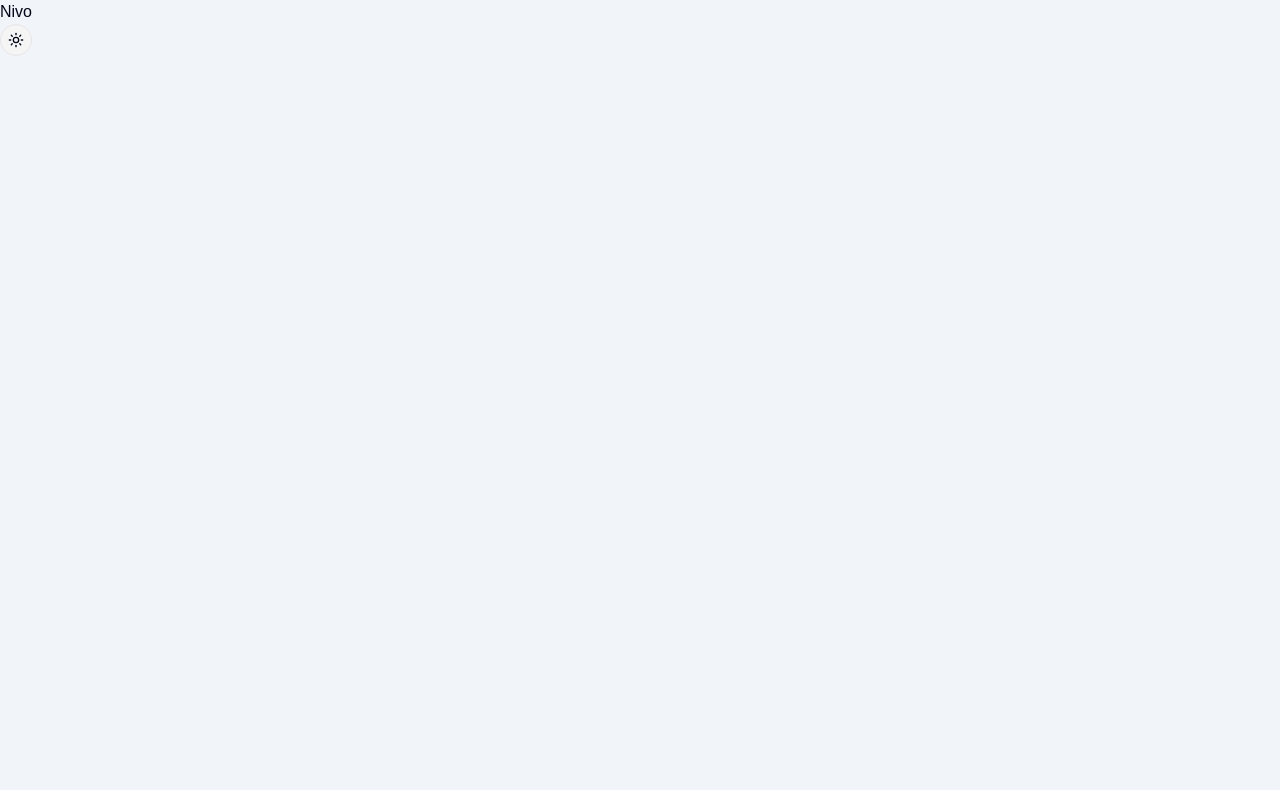
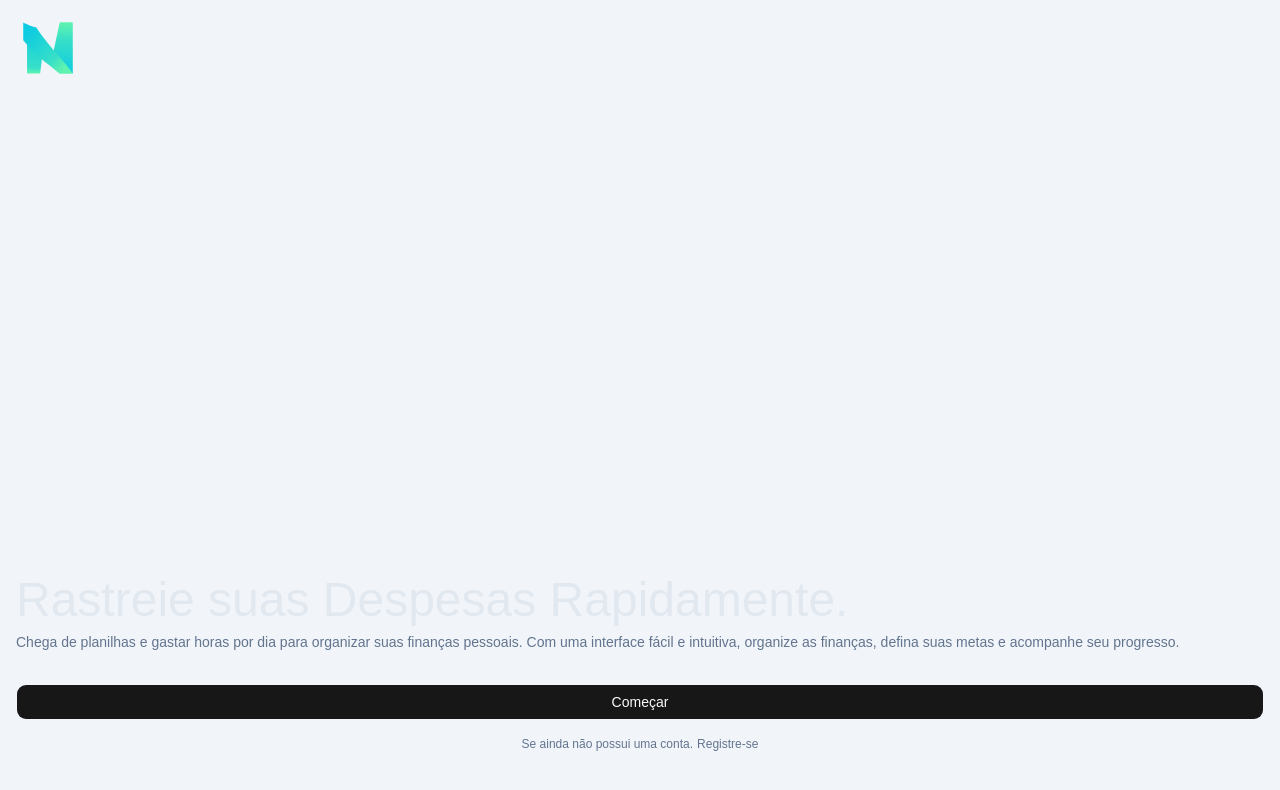
Before and after one commit to Maycomwill/nivo, a React (Vite) app in the folder web/: page / in a window 1280 px wide. Shown: the top 790 px of the page. Built offline with nearby package versions, Linux system fonts and the light colour scheme.

Commit message:
add: home page

```diff
--- a/web/index.html
+++ b/web/index.html
@@ -2,7 +2,7 @@
 <html lang="pt-BR">
   <head>
     <meta charset="UTF-8" />
-    <link rel="icon" type="image/svg+xml" href="/favicon.svg" />
+    <link rel="icon" type="image/svg+xml" href="/nivo.svg" />
     <meta name="viewport" content="width=device-width, initial-scale=1.0" />
     <title>Nivo</title>
   </head>
--- a/web/src/App.css
+++ b/web/src/App.css
@@ -4,6 +4,32 @@
 @import "@fontsource-variable/geist";
 
 @custom-variant dark (&:is(.dark *));
+
+
+@theme {
+  --color-aquamarine-50: #effef6;
+  --color-aquamarine-100: #dafeed;
+  --color-aquamarine-200: #b7fbdb;
+  --color-aquamarine-300: #60f3af;
+  --color-aquamarine-400: #41e79b;
+  --color-aquamarine-500: #18cf7b;
+  --color-aquamarine-600: #0dac64;
+  --color-aquamarine-700: #0e8750;
+  --color-aquamarine-800: #116a42;
+  --color-aquamarine-900: #105739;
+  --color-aquamarine-950: #03301e;
+  --color-scooter-50: #edfefe;
+  --color-scooter-100: #d0fbfd;
+  --color-scooter-200: #a7f5fa;
+  --color-scooter-300: #6bebf5;
+  --color-scooter-400: #28d7e8;
+  --color-scooter-500: #0dcbe1;
+  --color-scooter-600: #0d95ad;
+  --color-scooter-700: #12778c;
+  --color-scooter-800: #186072;
+  --color-scooter-900: #185061;
+  --color-scooter-950: #0a3442;
+}
 
 @theme inline {
   --font-heading: var(--font-sans);
@@ -121,9 +147,11 @@
   * {
     @apply border-border outline-ring/50;
   }
+
   body {
     @apply bg-background text-foreground;
   }
+
   html {
     @apply font-sans;
   }
--- a/web/src/App.tsx
+++ b/web/src/App.tsx
@@ -4,7 +4,7 @@ import CustomRouter from "./routes";
 
 function App() {
   return (
-    <div className="w-full min-h-screen text-slate-950 dark:text-slate-50 bg-slate-100 dark:bg-slate-950">
+    <div className="w-full min-h-screen p-4 flex flex-col items-start justify-start text-slate-950 dark:text-slate-50 bg-slate-100 dark:bg-slate-950">
       <BrowserRouter>
         <CustomRouter />
       </BrowserRouter>
--- /dev/null
+++ b/web/src/context/ThemeContext.tsx
@@ -0,0 +1,8 @@
+import { createContext } from "react";
+
+export interface ThemeContextProps {
+  handleThemeChange: (enabled: boolean) => void;
+  enabled: boolean
+}
+
+export const ThemeContext = createContext({} as ThemeContextProps);
--- a/web/src/functions/theme_switch.tsx
+++ b/web/src/functions/theme_switch.tsx
@@ -1,22 +1,9 @@
 import { Toggle } from "@/components/ui/toggle";
+import useTheme from "@/hooks/useTheme";
 import { Sun, Moon } from "lucide-react";
-import { useEffect, useState } from "react";
-import { useLocalStorage } from "usehooks-ts";
 
 function ThemeSwitch() {
-  const [theme, setTheme] = useLocalStorage("theme", "light");
-
-  useEffect(() => {
-    document.body.classList.remove("light", "dark");
-    document.body.classList.add(theme);
-  }, [theme]);
-
-  const [enabled, setEnabled] = useState(theme == "light");
-
-  const handleThemeChange = (enabled: boolean) => {
-    setTheme(enabled ? "light" : "dark");
-    setEnabled(enabled);
-  };
+  const {enabled, handleThemeChange} = useTheme()
   return (
     <Toggle
       pressed={enabled}
@@ -24,7 +11,7 @@ function ThemeSwitch() {
       variant={"outline"}
       className="rounded-full p-0"
     >
-      {theme === "dark" ? <Moon /> : <Sun />}
+      {enabled ? <Moon /> : <Sun />}
     </Toggle>
   );
 }
--- /dev/null
+++ b/web/src/hooks/index.tsx
@@ -0,0 +1,8 @@
+import { ThemeContextProvider } from "@/providers/ThemeProvider";
+import type { ReactNode } from "react";
+
+function AppProvider({ children }: { children: ReactNode }) {
+  return <ThemeContextProvider>{children}</ThemeContextProvider>;
+}
+
+export default AppProvider;
--- /dev/null
+++ b/web/src/hooks/useTheme.tsx
@@ -0,0 +1,7 @@
+import { useContext } from "react";
+import {type ThemeContextProps, ThemeContext} from "../context/ThemeContext";
+
+export default function useTheme(): ThemeContextProps {
+  const context = useContext(ThemeContext);
+  return context;
+}
--- a/web/src/main.tsx
+++ b/web/src/main.tsx
@@ -1,10 +1,12 @@
-import { StrictMode } from 'react'
-import { createRoot } from 'react-dom/client'
+import { StrictMode } from "react";
+import { createRoot } from "react-dom/client";
+import App from "./App.tsx";
+import AppProvider from "./hooks/index.tsx";
 
-import App from './App.tsx'
-
-createRoot(document.getElementById('root')!).render(
+createRoot(document.getElementById("root")!).render(
   <StrictMode>
-    <App />
+    <AppProvider>
+      <App />
+    </AppProvider>
   </StrictMode>,
-)
+);
--- /dev/null
+++ b/web/src/providers/ThemeProvider.tsx
@@ -0,0 +1,23 @@
+import { ThemeContext } from "@/context/ThemeContext";
+import { useEffect, useState, type ReactNode } from "react";
+import { useLocalStorage } from "usehooks-ts";
+
+export function ThemeContextProvider({ children }: { children: ReactNode }) {
+  const [theme, setTheme] = useLocalStorage("theme", "light");
+  const [enabled, setEnabled] = useState(theme == "light");
+  useEffect(() => {
+    document.body.classList.remove("light", "dark");
+    document.body.classList.add(theme);
+  }, [theme]);
+
+  const handleThemeChange = (enabled: boolean) => {
+    setTheme(enabled ? "light" : "dark");
+    setEnabled(enabled);
+  };
+
+  return (
+    <ThemeContext.Provider value={{ handleThemeChange, enabled }}>
+      {children}
+    </ThemeContext.Provider>
+  );
+}
--- a/web/src/screens/home.tsx
+++ b/web/src/screens/home.tsx
@@ -1,10 +1,46 @@
-import ThemeSwitch from "@/functions/theme_switch";
-
+// import ThemeSwitch from "@/functions/theme_switch";
+import { Button } from "@/components/ui/button";
+import NivoLogo from "../../public/nivo.svg";
+import { Link } from "react-router";
 function Home() {
-  return <>
-    <h1 className="">Nivo</h1>
-    <ThemeSwitch/>
-  </>;
+  return (
+    <>
+      <section
+        id="hero"
+        className="w-full flex items-start justify-center flex-col"
+      >
+        <img
+          className="size-16 hover:scale-105 ease-in-out duration-150"
+          src={NivoLogo}
+        />
+      </section>
+      <div className="w-full h-full flex-1 flex flex-col items-start justify-end space-y-2">
+        <p className="text-5xl text-slate-200">
+          Rastreie suas Despesas Rapidamente.
+        </p>
+        <p className="text-sm text-slate-500">
+          Chega de planilhas e gastar horas por dia para organizar suas finanças
+          pessoais. Com uma interface fácil e intuitiva, organize as finanças,
+          defina suas metas e acompanhe seu progresso.
+        </p>
+      </div>
+      <div className="w-full items-center flex justify-center mt-8 mb-4">
+        <Button className="w-full" size={"lg"} variant={"default"}>
+          <Link className="w-full" to={"/login"}>Começar</Link>
+        </Button>
+      </div>
+      <div className="w-full mb-8 items-center justify-center flex space-x-1">
+        <p className="text-xs text-slate-500">Se ainda não possui uma conta.</p>
+        <Link
+          className="text-xs text-slate-500 hover:text-slate-200 ease-in-out duration-150"
+          to={"/registro"}
+        >
+          Registre-se
+        </Link>
+      </div>
+      {/* <ThemeSwitch/> */}
+    </>
+  );
 }
 
 export default Home;
```
Also changed, not shown: web/public/nivo.png (added), web/public/nivo.svg (added). Lines whose indentation alone changed are shown as unchanged.
